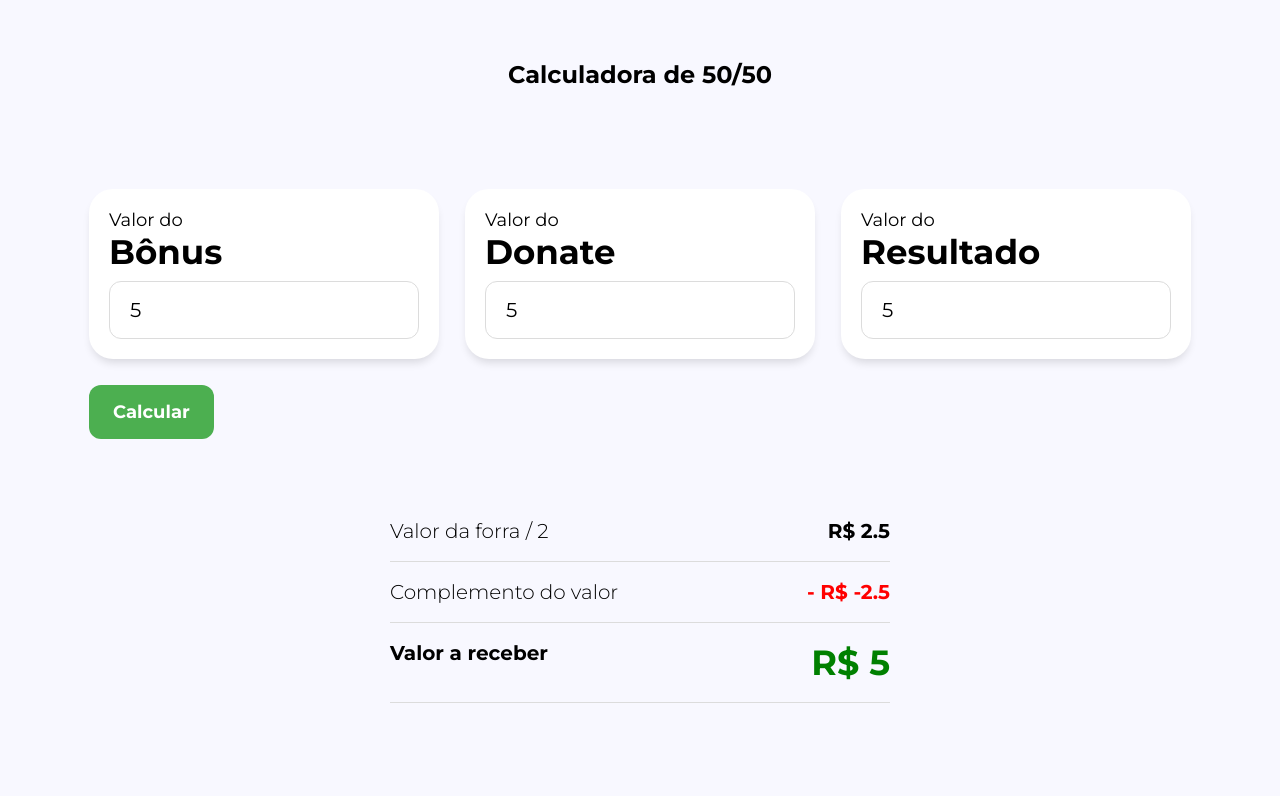
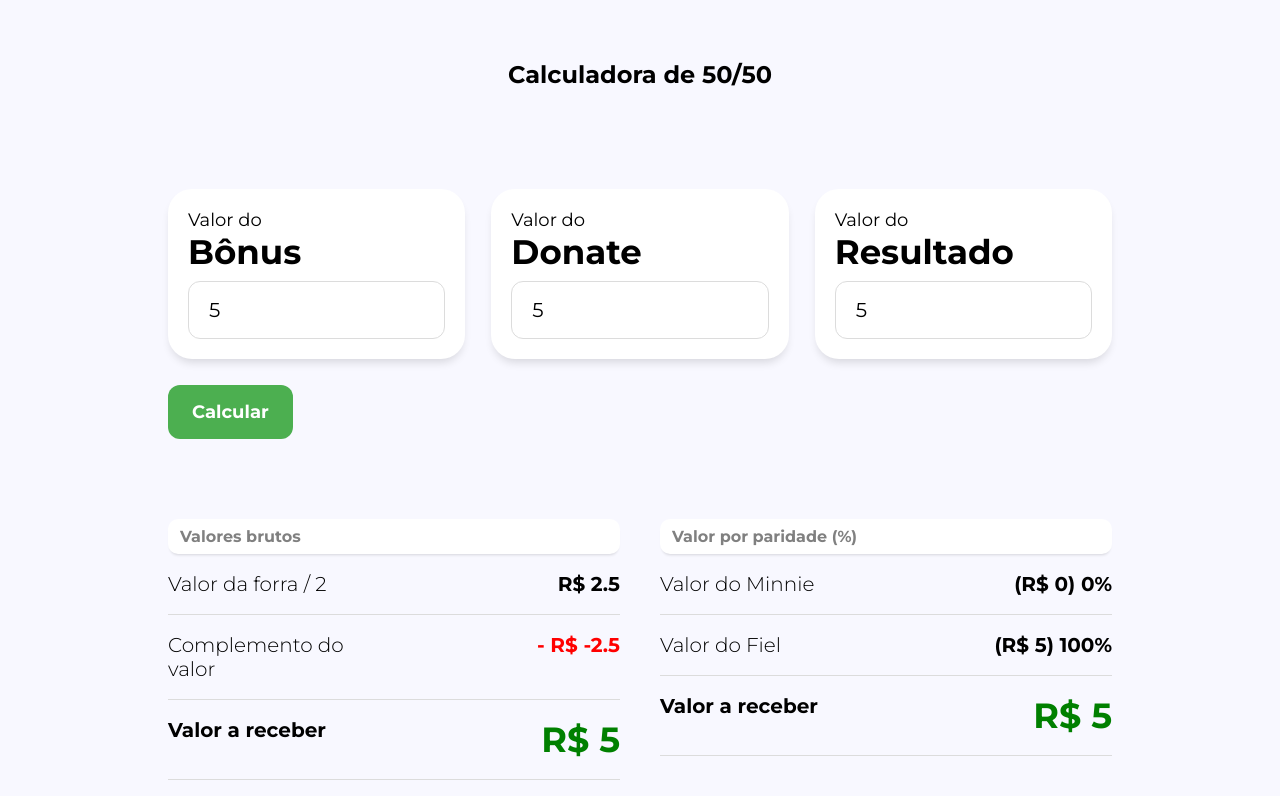
Before and after one commit to viniciusjps/5050, a plain HTML site: page index.html in a window 1280 px wide. Both pictures are taken after typing "5", "5", "5" into the empty fields and a click on the button "Calcular". Drawn offline with Linux system fonts and the light colour scheme.

Commit message:
add parity value version

```diff
--- a/index.html
+++ b/index.html
@@ -18,8 +18,9 @@
 
         body {
             min-height: 100vh;
-            margin: 0px;
+            margin: auto;
             background: ghostwhite;
+            width: 80%;
         }
 
         section {
@@ -28,7 +29,7 @@
 
         section.form {
             display: grid;
-            grid-template-columns: repeat(3, 350px);
+            grid-template-columns: repeat(3, 1fr);
             grid-gap: 26px;
             justify-content: center;
         }
@@ -74,10 +75,10 @@
         }
 
         section.result {
-            width: 500px;
             margin: auto;
-            grid-gap: 18px;
+            grid-gap: 40px;
             display: grid;
+            grid-template-columns: repeat(2, 1fr);
         }
 
         section.result .item {
@@ -90,6 +91,16 @@
             margin: 0px 0px 18px;
             font-size: 20px;
             font-weight: 300;
+        }
+
+        section.result p.label {
+            background: white;
+            padding: 8px 12px;
+            font-weight: bold;
+            font-size: 16px;
+            border-radius: 10px;
+            box-shadow: 0px 3px 3px -2px #00000024;
+            color: gray;
         }
 
         section.result .item p:last-child {
@@ -134,6 +145,10 @@
         </div>
     </section>
     <section id="result" class="result">
+        <section class="result">
+        </section>
+        <section class="result">
+        </section>
     </section>
 </body>
 
--- a/main.js
+++ b/main.js
@@ -9,14 +9,13 @@ setTimeout(() => {
 
 
 function calculate() {
-    let result = document.getElementById('result');
-    result.innerHTML = "";
+    resetViews();
 
     let bonusValue = parseFloat(document.getElementById('bonusValue').value ?? 0);
     let paidValue = parseFloat(document.getElementById('paidValue').value ?? 0);
     let resultValue = parseFloat(document.getElementById('resultValue').value ?? 0);
 
-    if (!(bonusValue + paidValue + resultValue)) {
+    if (!((bonusValue > 0) && (paidValue > 0) && (resultValue > 0))) {
         return;
     }
 
@@ -26,11 +25,55 @@ function calculate() {
 
     localStorage.setItem('results', JSON.stringify({ bonusValue, paidValue, resultValue }));
     updateView([halfValue, discount, finalValue]);
+
+    let streammerValue = bonusValue - paidValue;
+    let userValue = (paidValue / bonusValue);
+
+    const strammerFormattedValue = ` (R$ ${streammerValue}) ${((streammerValue / bonusValue) * 100)}%`;
+    const userFormattedValue = `(R$ ${paidValue}) ${(userValue * 100)}%`;
+    const parityValue = (resultValue * userValue);
+    updateParityView([strammerFormattedValue, userFormattedValue, parityValue]);
+}
+
+function resetViews() {
+    let result = document.getElementById('result');
+    result.innerHTML = "";
+}
+
+function updateParityView(items) {
+    let container = document.createElement('div');
+    let div = document.createElement('div');
+    let title = document.createElement('p');
+    title.innerHTML = 'Valor por paridade (%)';
+    title.className = 'label';
+    div.style = "display:grid; grid-gap:18px"
+    div.innerHTML = `
+        <div class="item">
+            <p>Valor do Minnie</p>
+            <p>${items[0]}</p>
+        </div>
+        <div class="item">
+            <p>Valor do Fiel</p>
+            <p>${items[1]}</p>
+        </div>
+        <div class="item">
+            <p>Valor a receber</p>
+            <p class="positive">R$ ${items[2]}</p>
+        </div>
+        `;
+    let section = document.getElementById('result');
+    container.append(title);
+    container.append(div);
+    section.append(container);
+    document.body.appendChild(section);
 }
 
 function updateView(items) {
-    let section = document.getElementById('result');
+    let container = document.createElement('div');
     let div = document.createElement('div');
+    let title = document.createElement('p');
+    title.innerHTML = 'Valores brutos';
+    title.className = 'label';
     div.style = "display:grid; grid-gap:18px"
     div.innerHTML = `
         <div class="item">
@@ -45,7 +88,10 @@ function updateView(items) {
             <p>Valor a receber</p>
             <p class="positive">R$ ${items[2]}</p>
         </div>
-        `
-    section.append(div);
-    document.appendChild(section);
+        `;
+    let section = document.getElementById('result');
+    container.append(title);
+    container.append(div);
+    section.append(container);
+    document.body.appendChild(section);
 }
```
